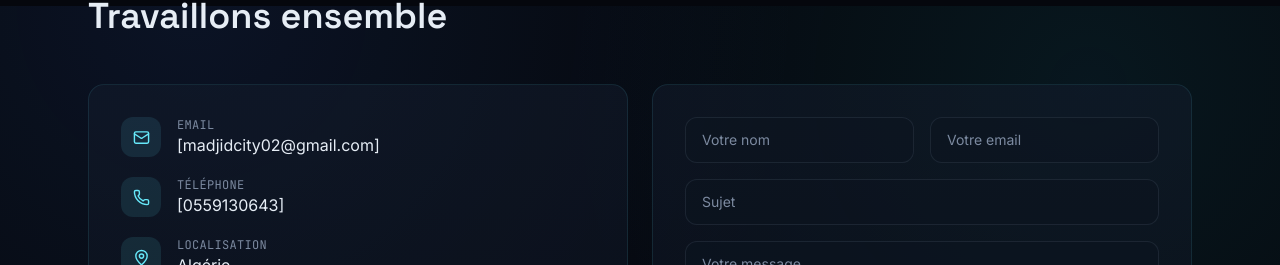
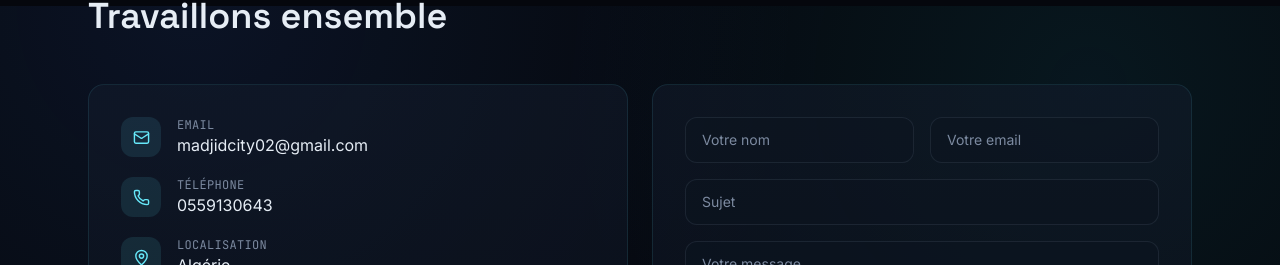
Before and after one commit to ma6id/portfolio, a React (Vite) app: page / in a window 1280 px wide. Shown: the part 6394-6659 px from the top of the page. Built offline with nearby package versions, Linux system fonts and the light colour scheme.

Commit message:
photo logo mobilis et well max

```diff
--- a/src/content/fr.ts
+++ b/src/content/fr.ts
@@ -17,8 +17,8 @@ export const identity = {
   role1: "Développeur Full Stack",
   role2: "Intelligence Artificielle & Data",
   location: "Algérie",
-  email: "[madjidcity02@gmail.com]",
-  phone: "[0559130643]",
+  email: "madjidcity02@gmail.com",
+  phone: "0559130643",
   photo: "/assets/img/photo portfolio.png",
   cvUrl: "[À COMPLÉTER — lien vers le CV en PDF]",
   intro:
```
